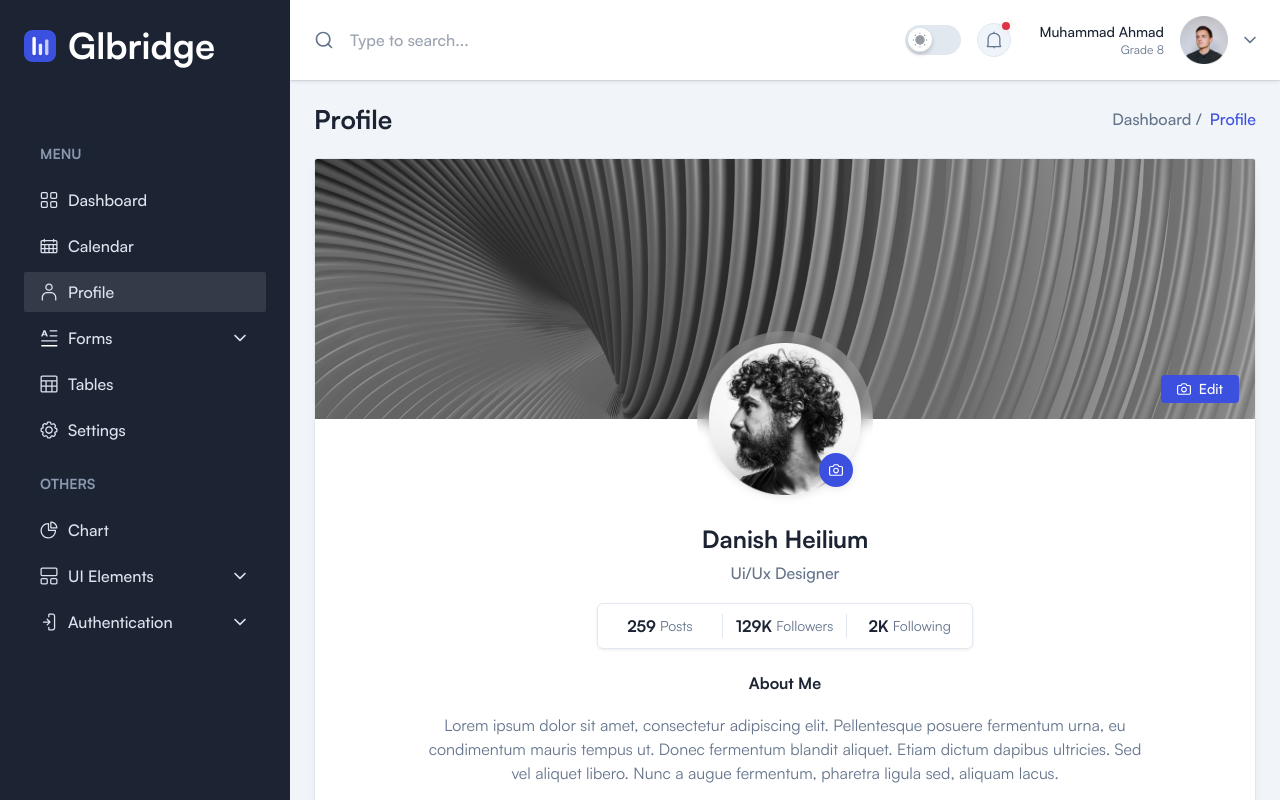
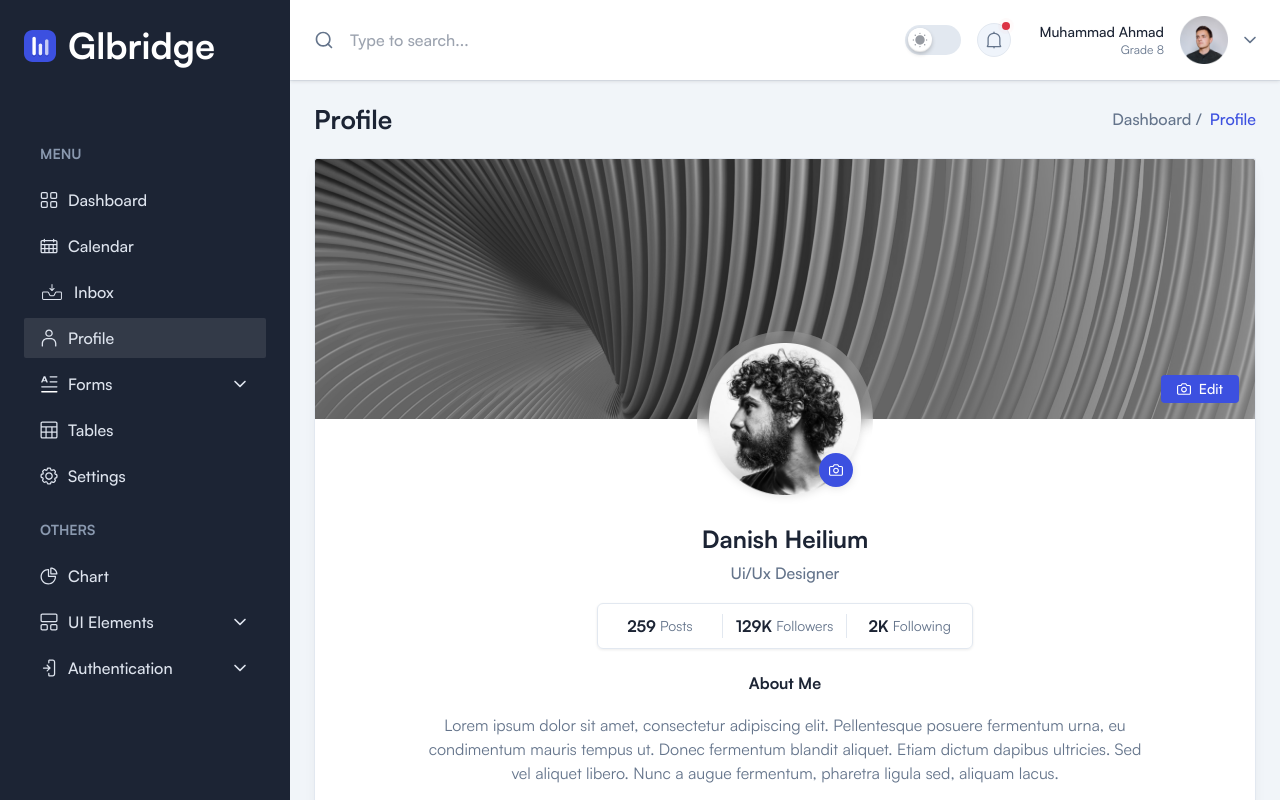
Before and after one commit to DealWithMuhammad/GLB-Dashboard, a Next.js app: page /profile in a window 1280 px wide. Built offline with nearby package versions, Linux system fonts and the light colour scheme; a web font is replaced by a local one.

Commit message:
feat: Add Inbox page

```diff
--- /dev/null
+++ b/app/inbox/page.tsx
@@ -0,0 +1,15 @@
+import Breadcrumb from "@/components/Breadcrumbs/Breadcrumb";
+import { Metadata } from "next";
+export const metadata: Metadata = {
+  title: "Inbox | Glbridge",
+  description: "This is Inbox page for Glbridge Next.js",
+  // other metadata
+};
+
+export default function Inbox() {
+  return (
+    <>
+      <Breadcrumb pageName="Inbox" />
+    </>
+  );
+}
--- a/app/profile/page.tsx
+++ b/app/profile/page.tsx
@@ -3,8 +3,8 @@ import Image from "next/image";
 
 import { Metadata } from "next";
 export const metadata: Metadata = {
-  title: "Profile Page | Next.js E-commerce Dashboard Template",
-  description: "This is Profile page for TailAdmin Next.js",
+  title: "Profile Page",
+  description: "This is Profile page for Glbridge Next.js",
   // other metadata
 };
 
--- a/components/Dashboard/Dashboard.tsx
+++ b/components/Dashboard/Dashboard.tsx
@@ -31,7 +31,9 @@ const Dashboard: React.FC = () => {
         <ChartOne />
         <ChartTwo />
       </div>
-      <TableTwo />
+      <div className="col-span-12 xl:col-span-8">
+        <TableTwo />
+      </div>
     </>
   );
 };
--- a/components/Sidebar/index.tsx
+++ b/components/Sidebar/index.tsx
@@ -4,6 +4,8 @@ import { usePathname } from "next/navigation";
 import SidebarLinkGroup from "./SidebarLinkGroup";
 import Image from "next/image";
 import AppLogo from "../AppLogo";
+import { RiInboxUnarchiveLine } from "react-icons/ri";
+import { CiInboxIn } from "react-icons/ci";
 
 interface SidebarProps {
   sidebarOpen: boolean;
@@ -167,6 +169,22 @@ const Sidebar = ({ sidebarOpen, setSidebarOpen }: SidebarProps) => {
                 </Link>
               </li>
               {/* <!-- Menu Item Calendar --> */}
+
+              {/* Menu Item Inbox */}
+              <li>
+                <Link
+                  href="/inbox"
+                  className={`group relative flex items-center gap-2.5 rounded-sm py-2 px-4 font-medium text-bodydark1 duration-300 ease-in-out hover:bg-graydark dark:hover:bg-meta-4 ${
+                    pathname.includes("calendar") &&
+                    "bg-graydark dark:bg-meta-4"
+                  }`}
+                >
+                  <CiInboxIn className="text-2xl" />
+                  Inbox
+                </Link>
+              </li>
+
+              {/* Menu Item Inbox End */}
 
               {/* <!-- Menu Item Profile --> */}
               <li>
--- a/components/Tables/TableTwo.tsx
+++ b/components/Tables/TableTwo.tsx
@@ -38,7 +38,7 @@ const studentData: Student[] = [
 
 const TableTwo = () => {
   return (
-    <div className="rounded-sm border border-stroke bg-white shadow-default mt-7 dark:border-strokedark dark:bg-boxdark">
+    <div className=" col-span-12 xl:col-span-8 rounded-sm border border-stroke bg-white shadow-default mt-7 dark:border-strokedark dark:bg-boxdark">
       <div className="py-6 px-4 md:px-6 xl:px-7.5">
         <h4 className="text-xl font-semibold text-black dark:text-white">
           Exam Toppers
```
